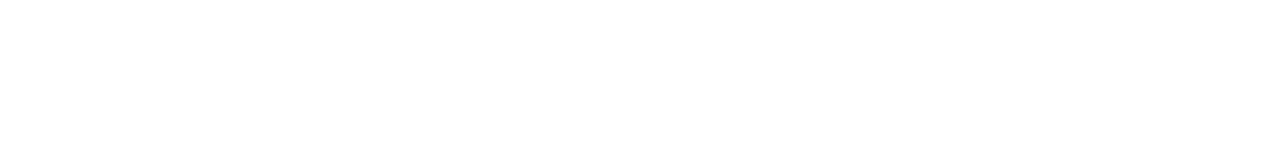
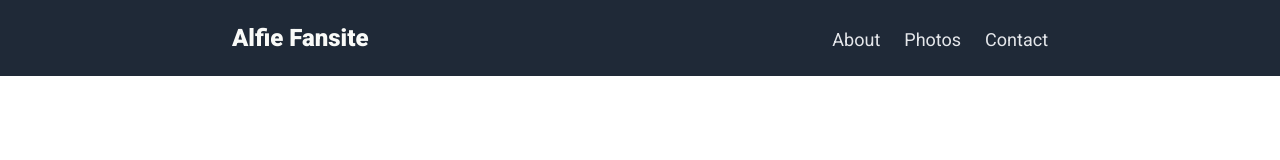
Before and after one commit to kylemillar2/landing-page, a plain HTML site: page index.html in a window 1280 px wide. Drawn offline with Linux system fonts and the light colour scheme.

Commit message:
Complete header

```diff
--- a/index.html
+++ b/index.html
@@ -8,6 +8,13 @@
     <link rel="stylesheet" href="style.css">
 </head>
 <body>
-
+    <div class="header">
+        Alfie Fansite
+        <ul class="header-links">
+            <li><a href="#">About</a></li>
+            <li><a href="#">Photos</a></li>
+            <li><a href="#">Contact</a></li>
+        </ul>
+    </div>
 </body>
 </html>
--- a/style.css
+++ b/style.css
@@ -0,0 +1,30 @@
+@import url('https://fonts.googleapis.com/css2?family=Roboto:wght@100;300;400;500;700;900');
+
+body {
+    font-family: 'Roboto', sans-serif;
+    margin: 0;
+}
+
+.header {
+    display: flex;
+    align-items: center;
+    justify-content: space-around;
+    background: #1F2937;
+    color: #F9FAF8;
+    font-size: 24px;
+    font-weight: 900;
+}
+
+.header-links {
+    display: flex;
+    list-style-type: none;
+    padding-left: 0;
+    gap: 24px;
+    font-weight: 400;
+}
+
+a {
+    text-decoration: none;
+    color: #E5E7EB;
+    font-size: 18px;
+}
```
